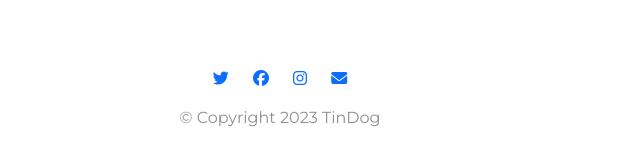
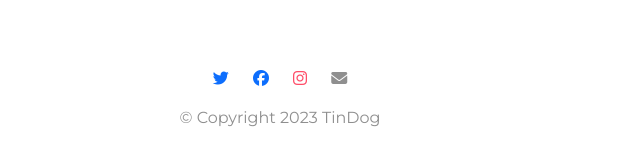
Before and after one commit to karthikgowdams03/Tindog, a plain HTML site: page index.html in a window 1280 px wide. Shown: the part 2943-3108 px from the top of the page, 360-1000 px from the left. Drawn offline with nearby package versions, Linux system fonts and the light colour scheme.

Commit message:
updated icon colors

```diff
--- a/index.html
+++ b/index.html
@@ -327,10 +327,10 @@
         <a href="https://twitter.com"><i class="footer-icon fa-brands fa-twitter"></i></a>
         <a href="https://facebok.com"><i class="footer-icon fa-brands fa-facebook"></i></a>
         <a href="https://instagram.com"
-          ><i class="footer-icon fa-brands fa-instagram"></i
+          ><i class="footer-icon insta fa-brands fa-instagram"></i
         ></a>
         <a href="https://mail.google.com"
-          ><i class="footer-icon fa-solid fa-envelope"></i
+          ><i class="footer-icon mail fa-solid fa-envelope"></i
         ></a>
         <p>© Copyright 2023 TinDog</p>
       </div>
--- a/styles.css
+++ b/styles.css
@@ -199,6 +199,13 @@ p {
   margin: 20px 10px;
 }
 
+.insta{
+  color: #ff4c68;
+}
+
+.mail{
+  color: #8f8f8f;
+}
 
 /* Changes in CSS for the devices which have width equal or smaller than 991px (say Tablet or Mobile Phone)*/
 @media (max-width: 991.20px) {
```
